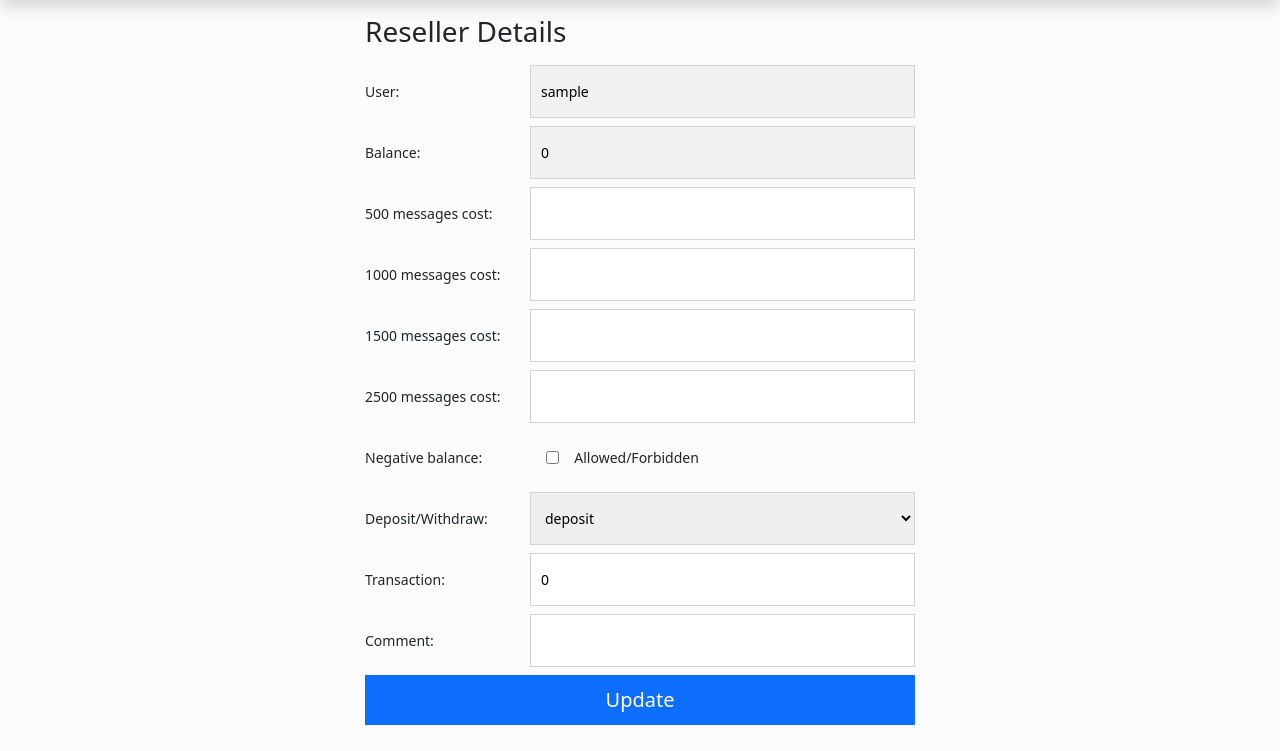
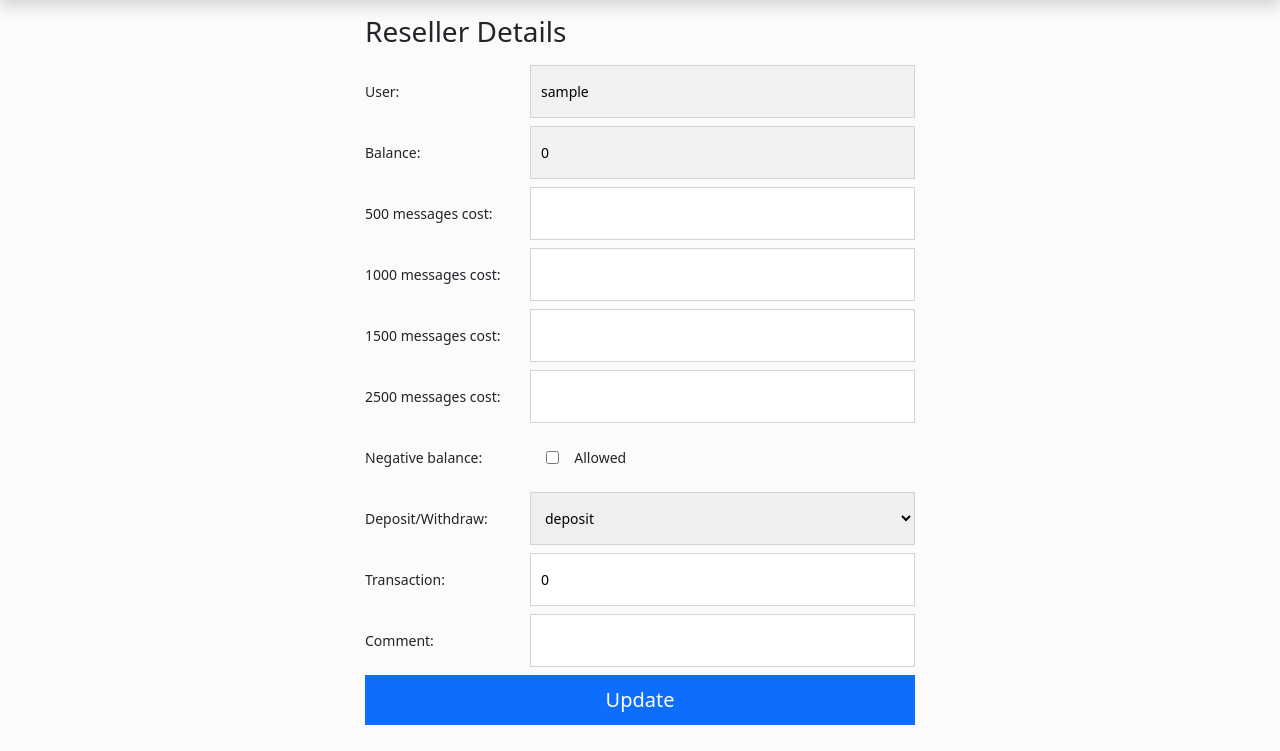
Before and after one commit to DenisBurimov/grizzly_mma, a Flask app: page /user_finance/1 in a window 1280 px wide. Shown: the part 49-800 px from the top of the page. Run offline with Flask 2, Linux system fonts and the light colour scheme; a user stored in the database is signed in; data comes from the database, SQL or seed files in the repository; some libraries are stand-ins or nearby versions.

Commit message:
Negative budget allowed checkbox

```diff
--- a/app/templates/user/finance.html
+++ b/app/templates/user/finance.html
@@ -48,7 +48,7 @@
       <p class="me-3 pt-3">{{form.credit_alowed.label}}: </p>
       <div class="d-flex ms-5 pt-3">
         <div  id="checkbox_credit_allowed">{{form.credit_alowed}}</div>
-        <p id="checkbox_comment">Allowed/Forbidden</p>
+        <p id="checkbox_comment">Allowed</p>
       </div>
     </div>
 
```
